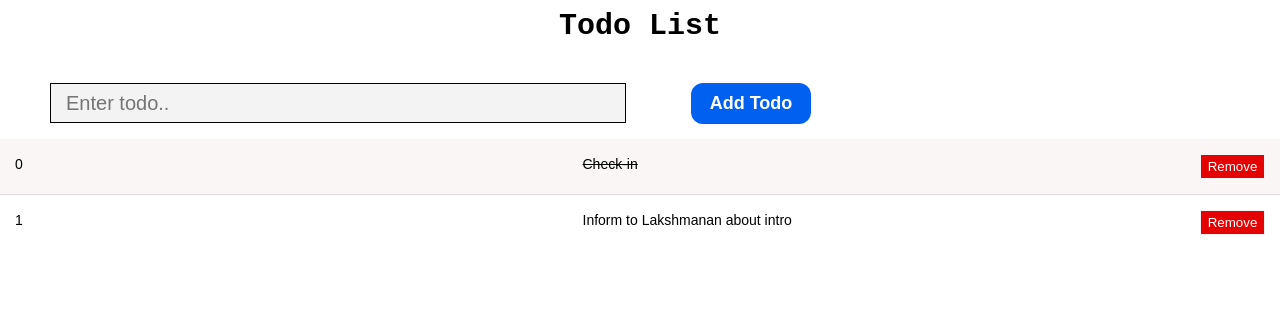
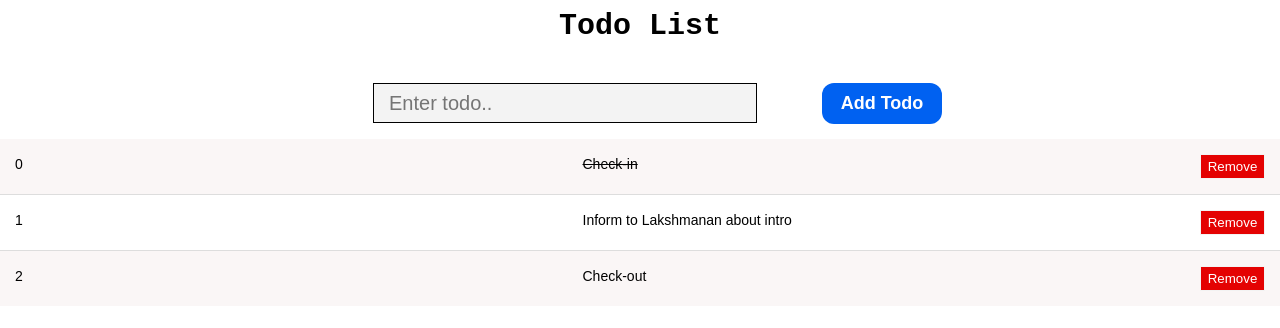
Before and after one commit to ganesh-4114/angular, an Angular app: page / in a window 1280 px wide. Shown: the top 328 px of the page. Built offline with nearby package versions, Linux system fonts and the light colour scheme.

Commit message:
added new default todo, changed UI

```diff
--- a/src/app/components/todos/todos.component.css
+++ b/src/app/components/todos/todos.component.css
@@ -29,7 +29,7 @@
 
 .todo-input {
   display: block;
-  width: 45%;
+  width: 30%;
   padding: 10px 15px;
   height: 40px;
   appearance: none;
@@ -69,5 +69,5 @@
 .container {
   display: flex;
   flex-direction: row;
-  justify-content: flex-start;
+  justify-content: center;
 }
--- a/src/app/components/todos/todos.component.ts
+++ b/src/app/components/todos/todos.component.ts
@@ -20,6 +20,10 @@ export class TodosComponent implements OnInit {
       },
       {
         content: 'Inform to Lakshmanan about intro',
+        completed: false,
+      },
+      {
+        content: 'Check-out',
         completed: false,
       },
     ];
```
